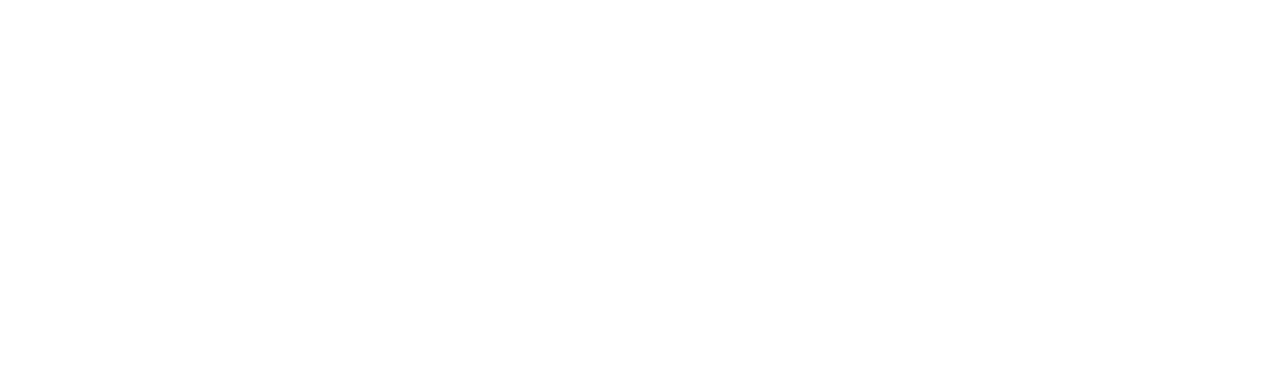
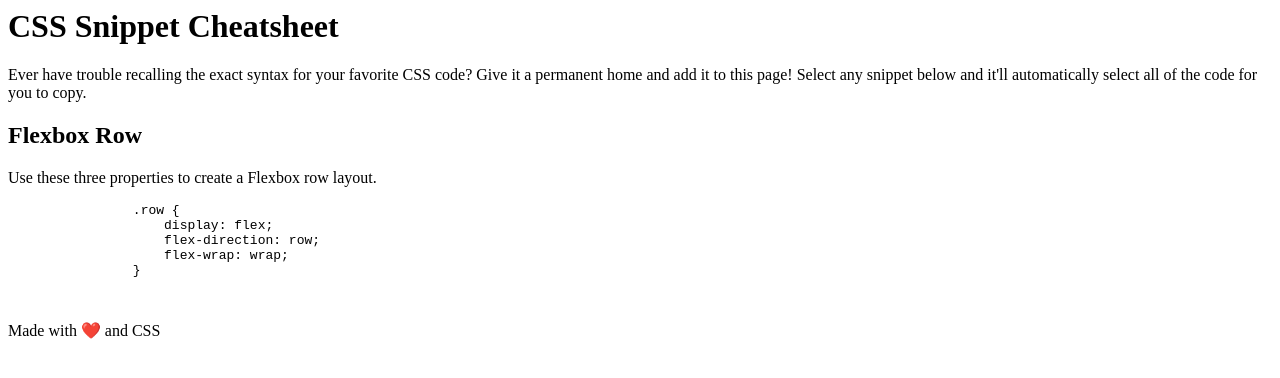
Before and after one commit to dylanjacob76/css-snippet-cheatsheet, a plain HTML site: page index.html in a window 1280 px wide. Drawn offline with Linux system fonts and the light colour scheme.

Commit message:
added some html along with the first html code for the box

```diff
--- a/index.html
+++ b/index.html
@@ -1,4 +1,5 @@
 <html lang="en">
+
 <head>
     <meta charset="UTF-8">
     <meta http-equiv="X-UA-Compatible" content="IE=edge">
@@ -6,7 +7,32 @@
     <title>CSS Snippet Cheatsheet</title>
     <link href="./assets/style.css" rel="stylesheet">
 </head>
+
 <body>
+    <header>
+        <h1>CSS Snippet Cheatsheet</h1>
+        <p>Ever have trouble recalling the exact syntax for your favorite CSS code? Give it a permanent home and add it to this page! Select any snippet below and it'll automatically select all of the code for you to copy.</p>
+    </header>
+
+    <div class="container">
+        <div class="box">
+            <h2>Flexbox Row</h2>
+            <p>Use these three properties to create a Flexbox row layout.</p>
+            <pre>
+                <code>.row {
+                    display: flex;
+                    flex-direction: row;
+                    flex-wrap: wrap;
+                }
+                 </code>
+            </pre>
+        </div>
+    </div>
+
+    <footer>
+        Made with ❤️ and CSS
+    </footer>
 
 </body>
+
 </html>
```
